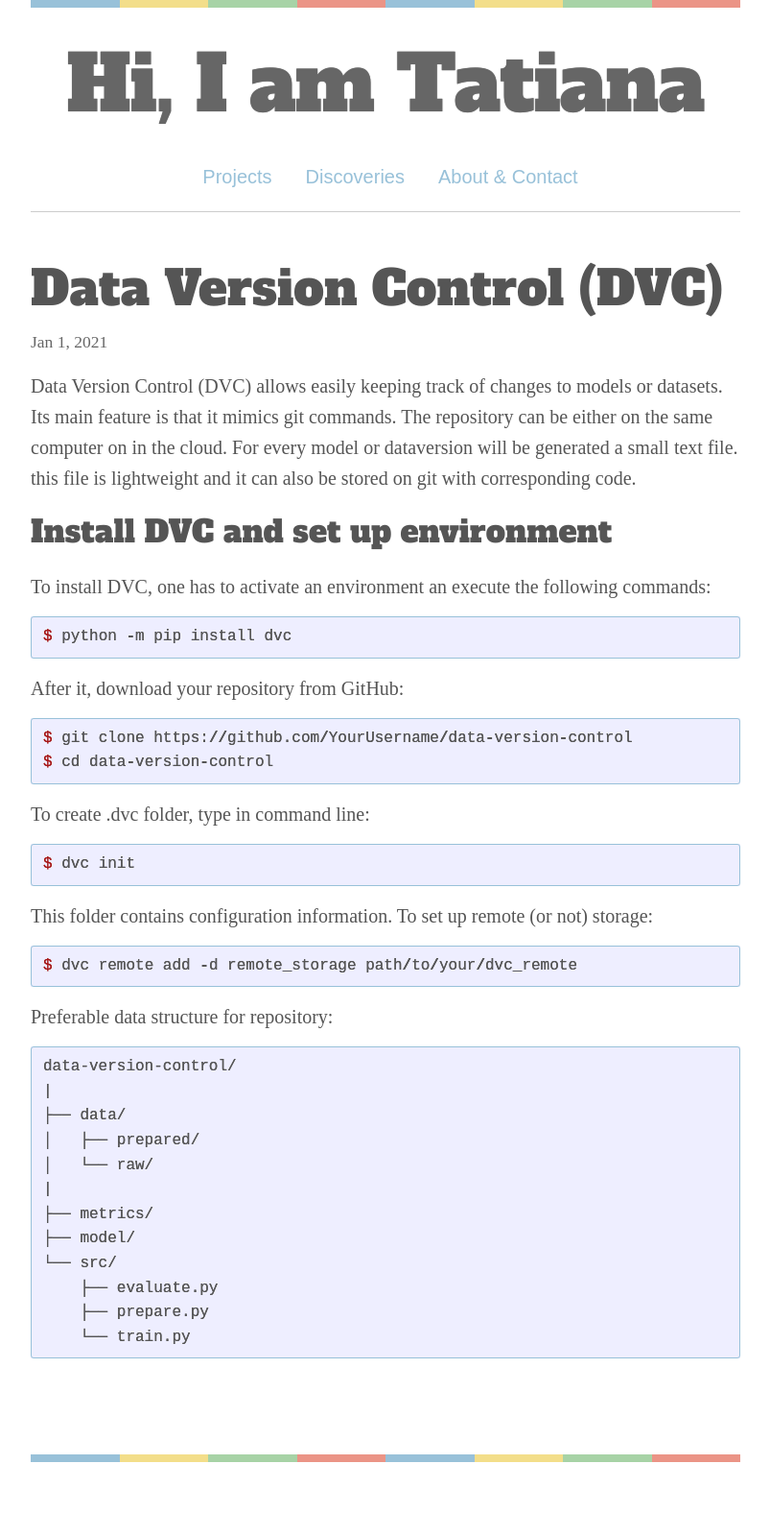
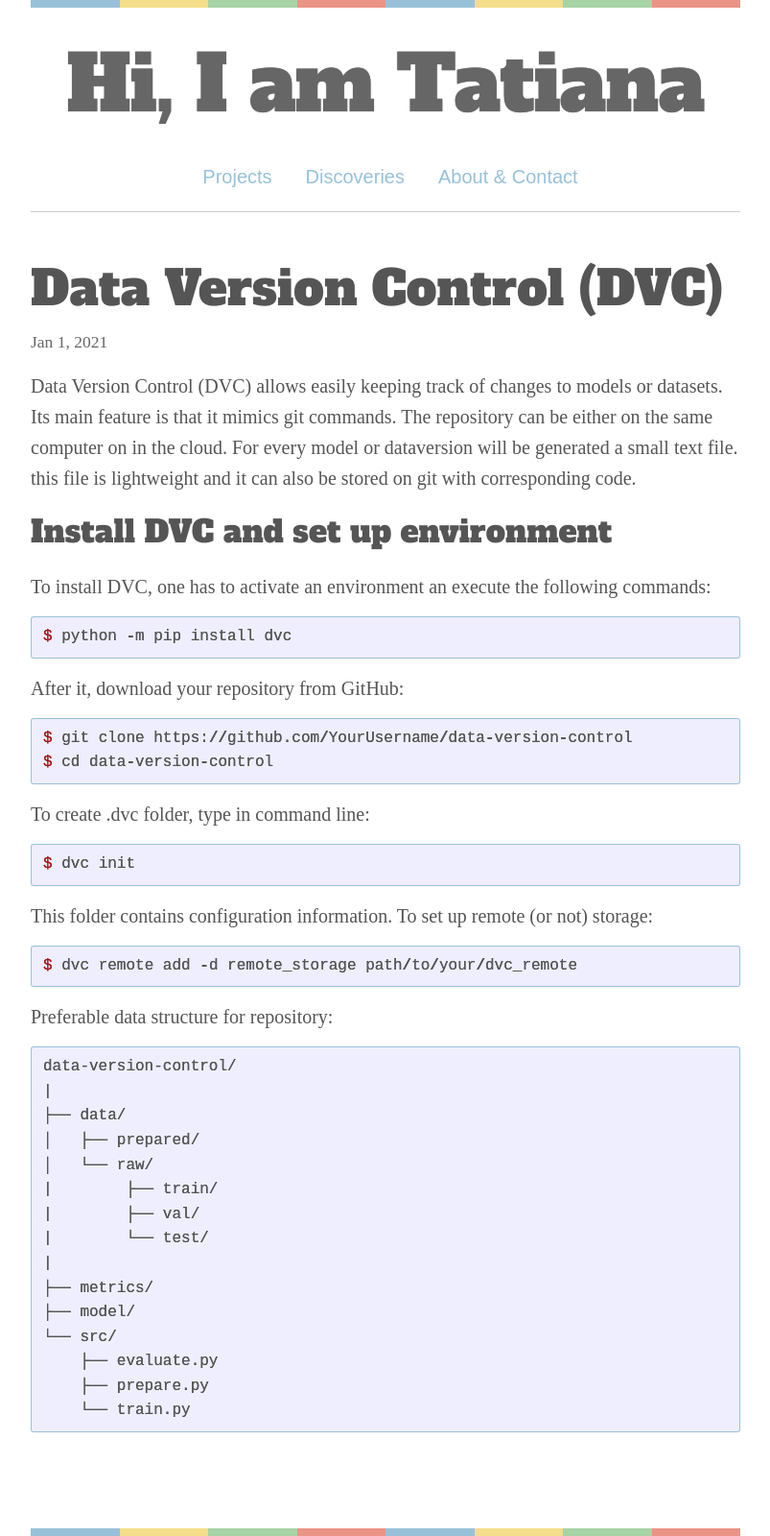
Before and after one commit to tatieliseeva/v-master, a Jekyll site: the page built from _posts/2021-01-01-DVC_(data_version_control).markdown, in a window 1280 px wide. Shown: the whole page at 96% size, without its empty margins (238-1041 px from the left). Built offline with Jekyll 4.4.1, drawn with Linux system fonts in a browser that asks for light colours; some web fonts are replaced; before the commit the page ends 1523 px from its top, so only the background shows below that.

Commit message:
Update 2021-01-01-DVC_(data_version_control).markdown

```diff
--- a/_posts/2021-01-01-DVC_(data_version_control).markdown
+++ b/_posts/2021-01-01-DVC_(data_version_control).markdown
@@ -41,6 +41,9 @@ data-version-control/
 ├── data/
 │   ├── prepared/
 │   └── raw/
+|        ├── train/
+|        ├── val/
+|        └── test/
 |
 ├── metrics/
 ├── model/
```
